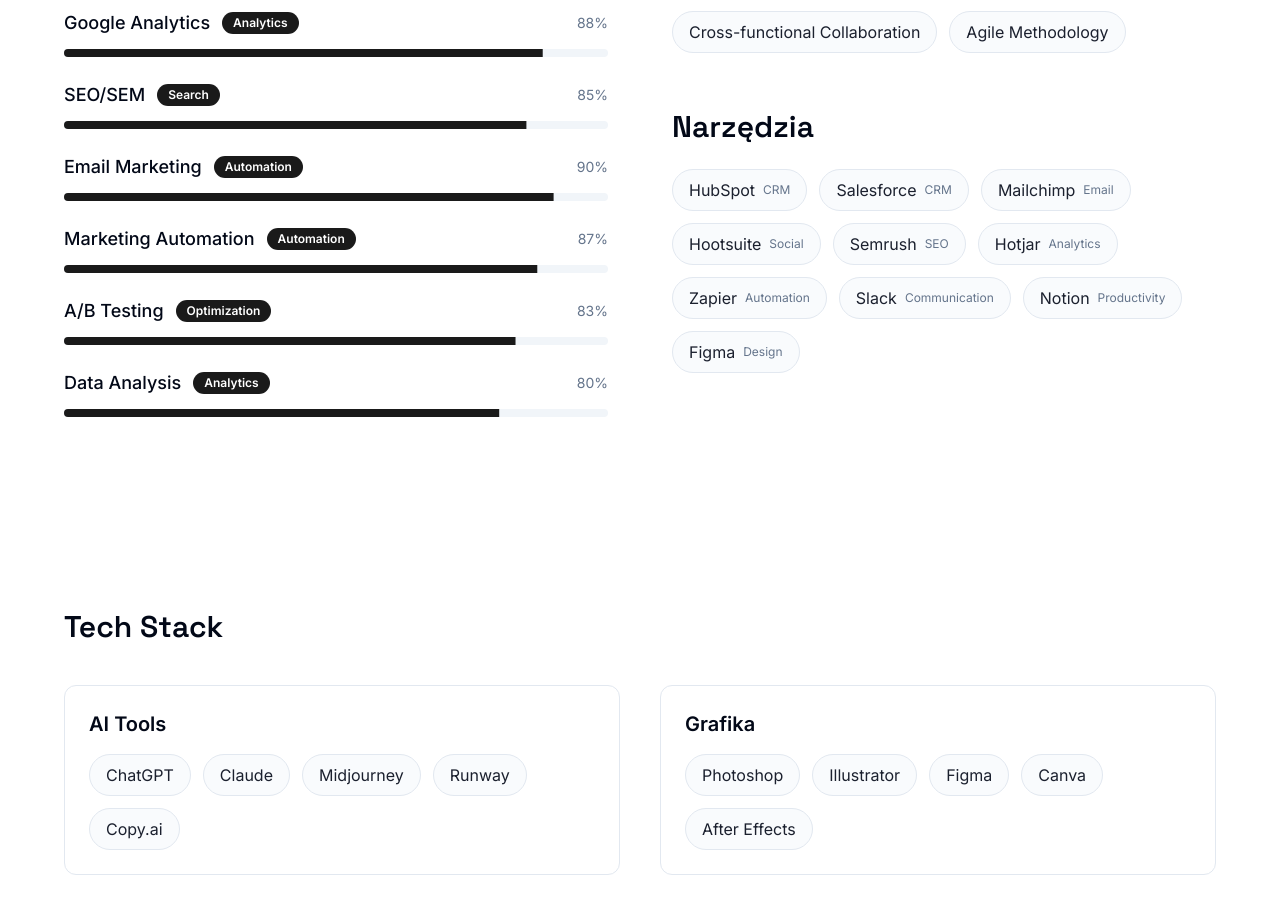
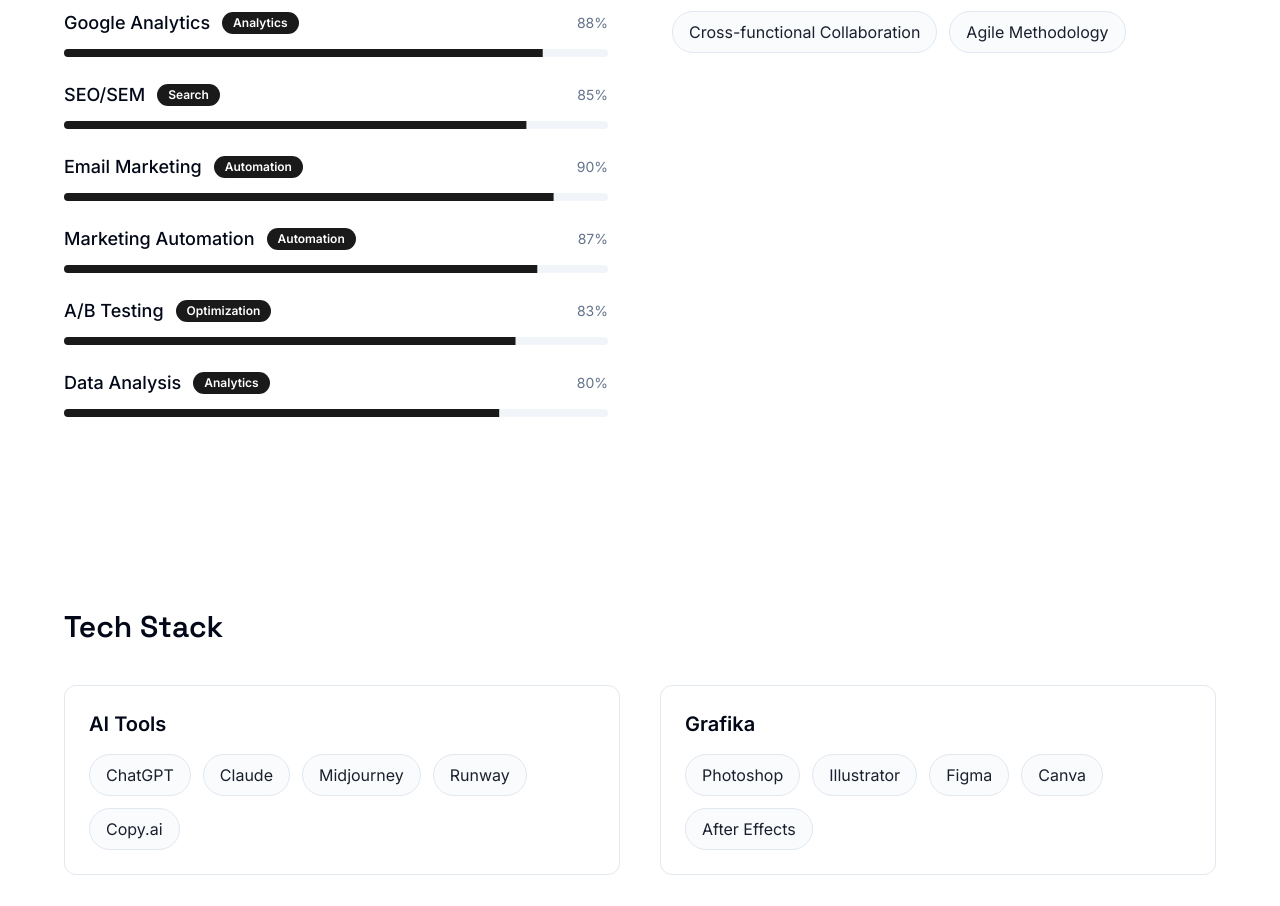
Before and after one commit to trugoJJJ/personal_website_en, a React (Vite) app: page / in a window 1280 px wide. Shown: the part 5553-6459 px from the top of the page. Built offline with nearby package versions, Linux system fonts and the light colour scheme.

Commit message:
Remove tools section
Usunięto sekcję "Narzędzia" z komponentu SkillsAndTech, ponieważ poniżej znajduje się już sekcja "Tech Stack", która zawiera podobne informacje.

```diff
--- a/src/components/SkillsAndTech.tsx
+++ b/src/components/SkillsAndTech.tsx
@@ -26,18 +26,6 @@ const softSkills = [
   "Agile Methodology"
 ];
 
-const tools = [
-  { name: "HubSpot", type: "CRM" },
-  { name: "Salesforce", type: "CRM" },
-  { name: "Mailchimp", type: "Email" },
-  { name: "Hootsuite", type: "Social" },
-  { name: "Semrush", type: "SEO" },
-  { name: "Hotjar", type: "Analytics" },
-  { name: "Zapier", type: "Automation" },
-  { name: "Slack", type: "Communication" },
-  { name: "Notion", type: "Productivity" },
-  { name: "Figma", type: "Design" }
-];
 
 // Tech stack categories (simplified, no icons/colors)
 const techCategories = [
@@ -144,22 +132,6 @@ export const SkillsAndTech = () => {
                 </div>
               </div>
 
-              <div>
-                <h3 className="text-2xl md:text-3xl font-semibold text-foreground mb-6">
-                  Narzędzia
-                </h3>
-                <div className="flex flex-wrap gap-3">
-                  {tools.map((tool) => (
-                    <div
-                      key={tool.name}
-                      className="inline-flex items-center rounded-full border border-border bg-muted/40 px-4 py-2 text-sm md:text-base text-foreground/90"
-                    >
-                      <span>{tool.name}</span>
-                      <span className="ml-2 text-xs text-muted-foreground">{tool.type}</span>
-                    </div>
-                  ))}
-                </div>
-              </div>
             </aside>
           </div>
 
```
